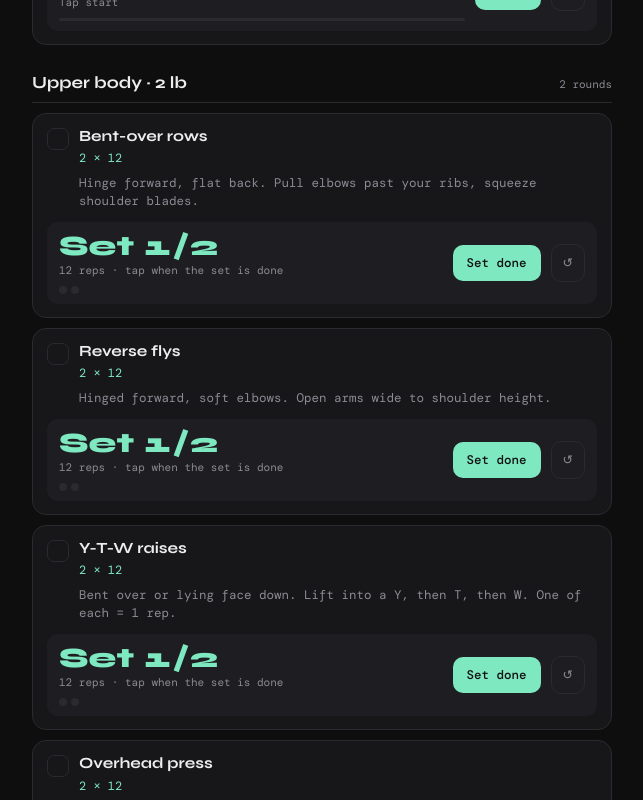
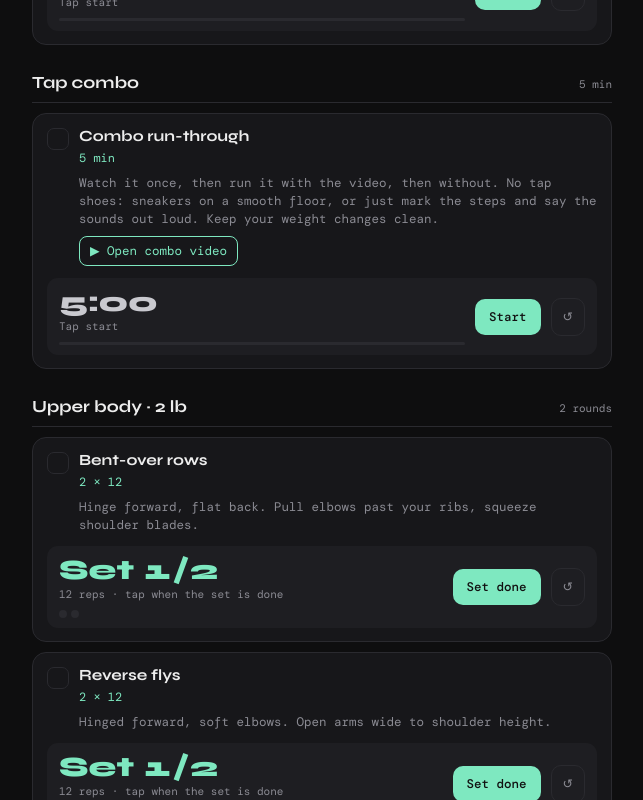
Before and after one commit to robin-hershkowitz/HIIT, a plain HTML site: page florida-travel-drills.html in a window 1280 px wide. Shown: the part 3260-4060 px from the top of the page, without its empty margins (318-961 px from the left). Drawn offline with nearby package versions, Linux system fonts and the light colour scheme.

Commit message:
Florida Travel Drills: add daily tap combo run-through with video link
Co-Authored-By: Claude Opus 5.5 <noreply@anthropic.com>
Claude-Session: https://claude.ai/code/session_012dsZ23sQyfym2DYTnFDYmh

```diff
--- a/florida-travel-drills.html
+++ b/florida-travel-drills.html
@@ -76,6 +76,7 @@ h1 span{color:var(--acc)}
 .dots i.f{background:var(--acc)}
 .btn{background:var(--acc);color:#111;border:none;border-radius:10px;padding:10px 14px;font-family:inherit;font-weight:500;font-size:12.5px;cursor:pointer;white-space:nowrap}
 .btn.ghost{background:none;color:var(--mut);border:1px solid var(--line);padding:10px 11px}
+.vid{display:inline-block;margin-top:8px;font-size:12.5px;color:var(--acc);text-decoration:none;border:1px solid var(--acc);border-radius:8px;padding:5px 10px}
 .footer{margin-top:30px;display:flex;gap:10px;flex-wrap:wrap}
 .footer .btn{flex:1}
 </style>
@@ -189,6 +190,10 @@ const COOL=[
   T('c5','Doorway chest stretch','Forearm on the frame, step through gently.',{s:1,d:45,rx:'45 sec'})
 ];
 
+const COMBO=[
+  T('cb1','Combo run-through','Watch it once, then run it with the video, then without. No tap shoes: sneakers on a smooth floor, or just mark the steps and say the sounds out loud. Keep your weight changes clean.',{s:1,d:300,rx:'5 min',link:'https://drive.google.com/drive/folders/1Ziz5leG9fS0nT2oawrWiG5A5EGIq7QOk'})
+];
+
 const LIGHT_BAL=[DAY_A.find(x=>x.id==='a7'), DAY_B.find(x=>x.id==='b4')];
 
 /* ---------- State ---------- */
@@ -245,11 +250,13 @@ function sections(){
   if(dtype==='L') return [
     {t:'Warm-up',m:'~7 min',items:WARMUP},
     {t:'Balance',m:'Light day',items:LIGHT_BAL},
+    {t:'Tap combo',m:'5 min',items:COMBO},
     {t:'Cooldown',m:'5 min',items:COOL}
   ];
   return [
     {t:'Warm-up',m:'~7 min',items:WARMUP},
     dtype==='A'?{t:'Day A · Stops',m:'~12 min',items:DAY_A}:{t:'Day B · Footwork & glides',m:'~12 min',items:DAY_B},
+    {t:'Tap combo',m:'5 min',items:COMBO},
     {t:'Upper body · 2 lb',m:week===2?'3 rounds':'2 rounds',items:UPPER},
     {t:'Cooldown',m:'5 min',items:COOL}
   ];
@@ -306,6 +313,7 @@ function cardHTML(e){
         <div class="cname">${e.n}${e.up?'<span class="up">Wk 2 ↑</span>':''}</div>
         <div class="rx">${e.rx}</div>
         <div class="cue">${e.c}</div>
+        ${e.link?`<a class="vid" href="${e.link}" target="_blank" rel="noopener">▶ Open combo video</a>`:''}
       </div>
     </div>
     <div class="tbox ${isTime?'ph-ready':'ph-work'}" id="tb-${e.id}">
```
Also changed, not shown: index.html (+1 -1 lines).
